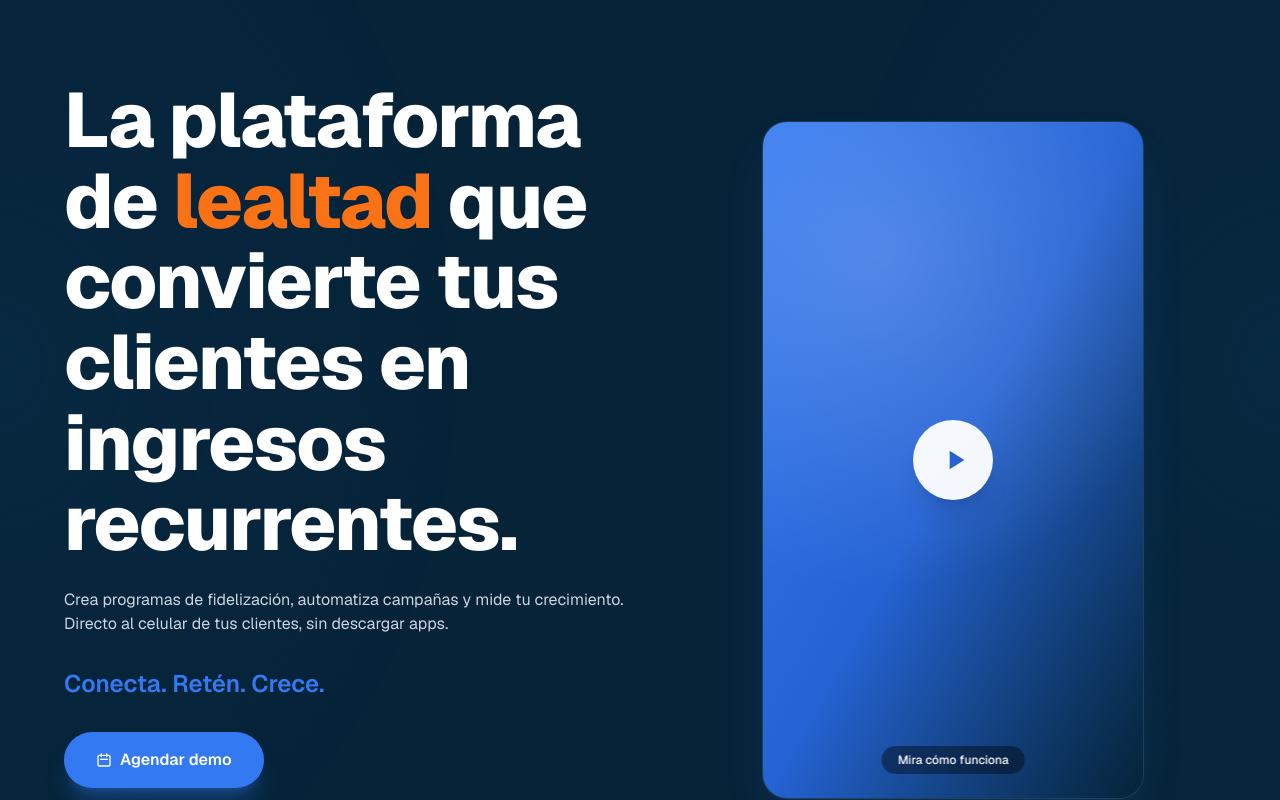
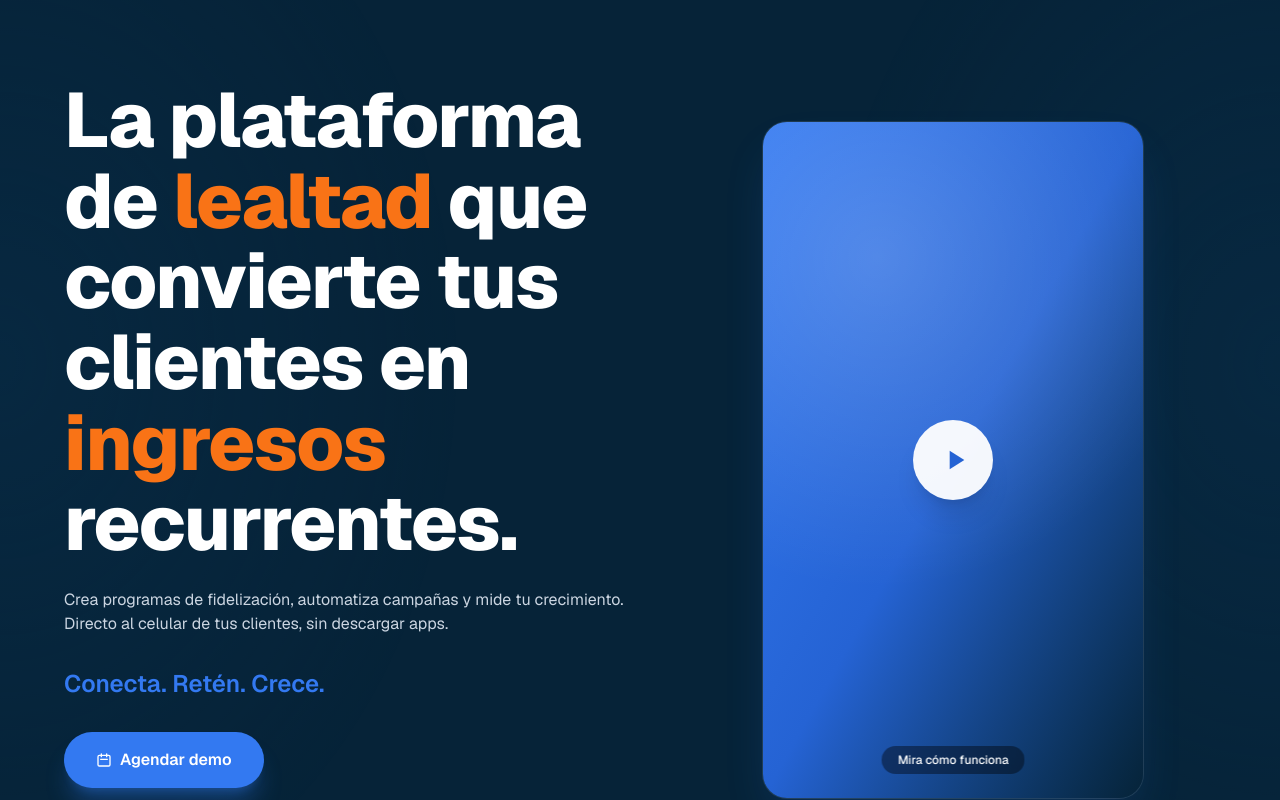
Before and after one commit to chrisgt04/lasso-landings, a Next.js app: page / in a window 1280 px wide. Shown: the top 800 px of the page. Built offline with nearby package versions, Linux system fonts and the light colour scheme.

Commit message:
fix: palabra 'ingresos' en naranja en el Hero

```diff
--- a/app/components/Hero.tsx
+++ b/app/components/Hero.tsx
@@ -34,7 +34,7 @@ export default function Hero() {
                 fontWeight: 800,
               }}
             >
-              La plataforma de <span className="text-orange-500">lealtad</span> que convierte tus clientes en ingresos recurrentes.
+              La plataforma de <span className="text-orange-500">lealtad</span> que convierte tus clientes en <span className="text-orange-500">ingresos</span> recurrentes.
             </h1>
 
             <p
```
